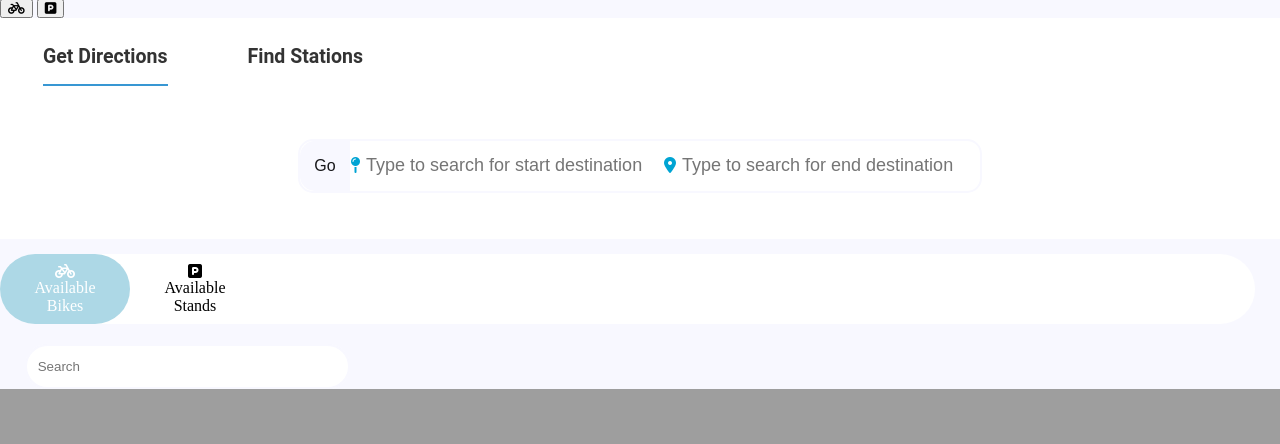
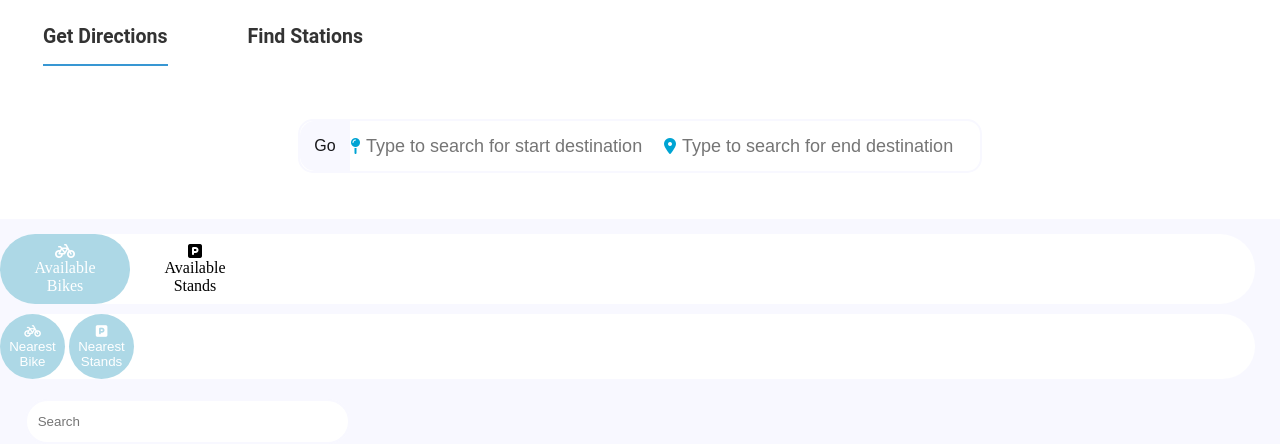
Before and after one commit to JosephTummon/DublinBike, a Flask app: page / in a window 1280 px wide. Shown: the part 746-1190 px from the top of the page. Before the commit the page ends 1135 px from the top, so only its background shows below. Run offline with Flask 3, Linux system fonts and the light colour scheme; data that the repository does not hold is empty; parts of the project's set-up code (start-up, migrations or seed data) failed here and were passed over; some libraries are stand-ins or nearby versions.

Commit message:
Styled nearest buttons and overlayed on map

```diff
--- a/static/index.js
+++ b/static/index.js
@@ -121,10 +121,12 @@
   const input = document.getElementById("pac-input");
   const searchBox = new google.maps.places.SearchBox(input);
   const buttons = document.getElementById("button-div");
+  const location_buttons = document.getElementById("location-buttons");
   const locateNearest = document.getElementById("nearest-btn");
 
   map.controls[google.maps.ControlPosition.TOP_LEFT].push(input);
   map.controls[google.maps.ControlPosition.TOP_RIGHT].push(buttons);
+  map.controls[google.maps.ControlPosition.RIGHT_TOP].push(location_buttons);
   map.controls[google.maps.ControlPosition.BOTTOM_RIGHT].push(locateNearest);
   // Bias the SearchBox results towards current map's viewport.
   map.addListener("bounds_changed", () => {
@@ -747,6 +749,8 @@
   if (is_light == true){
     //light mode styling
     map.set("styles", light_map);
+    nearest_bike_btn.style.backgroundColor = "lightblue";
+    nearest_stand_btn.style.backgroundColor = "lightblue";
     document.getElementById("dark-mode-button").style.backgroundColor = "lightblue";
     document.getElementById("header").style.backgroundColor = "white";
     document.getElementById("db").style.color = "lightblue";
@@ -798,7 +802,6 @@
       is_bikes = false;
       b2.style.backgroundColor = "lightblue";
       b2.style.color = "white";
-      b2.style.textDecorationColor = "white"
       b2.style.zIndex = "101";
       b1.style.backgroundColor = "white";
       b1.style.color = "black";
@@ -808,6 +811,8 @@
   }else{
     //darkmode styling
     map.set("styles", dark_map);
+    nearest_bike_btn.style.backgroundColor = "lightgreen";
+    nearest_stand_btn.style.backgroundColor = "lightgreen";
     document.getElementById("dark-mode-button").style.backgroundColor = "lightgreen";
     document.getElementById("light-icon").style.display="none";
     document.getElementById("dark-icon").style.display="";
@@ -836,7 +841,6 @@
       b1.style.color = "white";
       b1.style.zIndex = "101";
       b2.style.backgroundColor = "black";
-      b2.style.textDecorationColor = "white"
       b2.style.color = "white";
       b2.style.zIndex = "100";
     }else{
@@ -844,7 +848,6 @@
       b2.style.color = "white";
       b2.style.zIndex = "101";
       b1.style.backgroundColor = "black";
-      b1.style.textDecorationColor = "white"
       b1.style.color = "white";
       b1.style.zIndex = "100";
     }
--- a/static/style.css
+++ b/static/style.css
@@ -213,6 +213,8 @@
   width: 50px;
   height: 50px;
 }
+
+
 
 #nearest-btn:hover {
   background-color: #cbd5e1;
@@ -493,3 +495,30 @@
   color: white;
 
 }
+
+#nearest-bike{
+  top: 20px;
+  background-color: lightblue;
+  border-radius: 35px;
+  height:65px;
+  width:65px;
+  border-width: 0px;
+  color:white;
+}
+
+#nearest-stand{
+  top: 20px;
+  background-color: lightblue;
+  border-radius: 35px;
+  height:65px;
+  width:65px;
+  border-width: 0px;
+  color:white;
+}
+
+#location-buttons{
+  background-color: white;
+  border-radius: 35px;
+  margin-right: 25px;
+  margin-top: 10px;
+}
--- a/templates/index.html
+++ b/templates/index.html
@@ -29,10 +29,7 @@
     <!--Map-->
     <div id="map">
     </div>
-    <div id = "location-buttons">
-      <button id ="nearest-bike"><i class="fa-solid fa-bicycle"></i></button>
-      <button id ="nearest-stand"><i class="fa-solid fa-square-parking"></i></button>
-    </div>
+
 
 
     <!--
@@ -91,6 +88,18 @@
         <a class="button-text">Available<br>Stands</a>
       </div>
     </div>
+
+    <div id = "location-buttons">
+      <button id ="nearest-bike">
+        <i class="fa-solid fa-bicycle"></i>
+        <a class="button-text">Nearest<br>Bike</a>
+      </button>
+      <button id ="nearest-stand">
+        <i class="fa-solid fa-square-parking"></i>
+        <a class="button-text">Nearest<br>Stands</a>
+      </button>
+    </div>
+
     <!--End of swapping nums code-->
     <input id="pac-input"class="search"type="text"placeholder=" Search">
     <script
```
